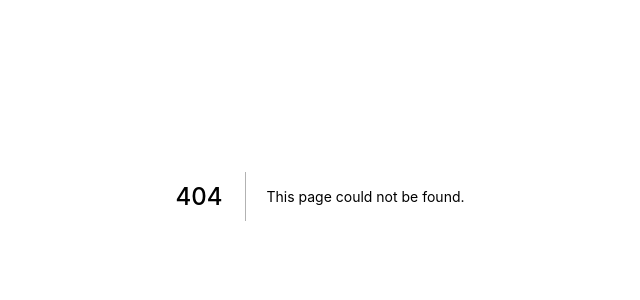
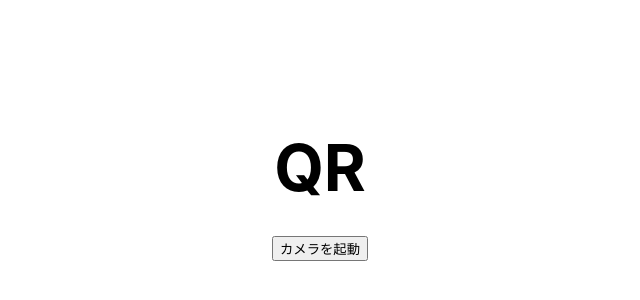
Before and after one commit to akinogu/next-pwa-sample, a Next.js app: page /read/htmlqr in a window 1280 px wide. Before the commit this address had no page. Shown: the part 204-504 px from the top of the page, without its empty margins (320-960 px from the left). Built offline with nearby package versions, Linux system fonts and the light colour scheme.

Commit message:
add html5-qrcode

```diff
--- a/package.json
+++ b/package.json
@@ -9,6 +9,7 @@
     "lint": "next lint"
   },
   "dependencies": {
+    "html5-qrcode": "^2.1.5",
     "jsqr": "^1.4.0",
     "next": "12.0.4",
     "next-pwa": "^5.4.1",
--- a/pages/index.tsx
+++ b/pages/index.tsx
@@ -20,6 +20,7 @@ const Home: NextPage = () => {
         <div>{current}</div>
         <div className={styles.linkWrap}>
           <Link href='/read'>画像読み取りへ</Link>
+          <Link href='/read/htmlqr'>HTML5-qrcodeで読み取りへ</Link>
         </div>
       </main>
     </div>
--- /dev/null
+++ b/pages/read/htmlqr/index.tsx
@@ -0,0 +1,61 @@
+import type { NextPage } from 'next'
+import { useRouter } from 'next/router'
+import { useState } from 'react'
+import Head from 'next/head'
+import { useReadContext } from '../../../src/components/ReadContext'
+import styles from '../../../styles/Home.module.css'
+import { Html5Qrcode } from 'html5-qrcode'
+
+const HtmlQr: NextPage = () => {
+  const router = useRouter()
+  const { updateResult } = useReadContext()
+  const [error, setError] = useState('')
+  const onClick = async () => {
+    try {
+      const devices = await Html5Qrcode.getCameras()
+      if (!devices || devices.length < 1) {
+        return
+      }
+      const cameraId = devices[0].id
+      const html5QrCode = new Html5Qrcode('reader')
+      html5QrCode.start(
+        cameraId,
+        {
+          fps: 10, // scanning would be done every 100ms
+          qrbox: { width: 250, height: 250 }
+        },
+        (decodedText) => {
+          html5QrCode.stop()
+          updateResult(decodedText)
+          router.push('/result')
+        },
+        error => { console.log('error', error) }
+      )
+    } catch (e) {
+      console.log('=== ERROR', e)
+      if (e instanceof Error) {
+        setError(e.message)
+      }
+    }
+  }
+
+  return (
+    <div className={styles.container}>
+      <Head>
+        <title>Create Next App</title>
+        <meta name="description" content="Generated by create next app" />
+        <link rel="icon" href="/favicon.ico" />
+      </Head>
+      <main className={styles.main}>
+        <h1 className={styles.title}>
+          QR
+        </h1>
+        <p>{error}</p>
+        <button onClick={() => onClick()}>カメラを起動</button>
+        <div id='reader' />
+      </main>
+    </div>
+  )
+}
+
+export default HtmlQr
```
Also changed, not shown: 1 other file (tests, documents, lock files or other folders).
